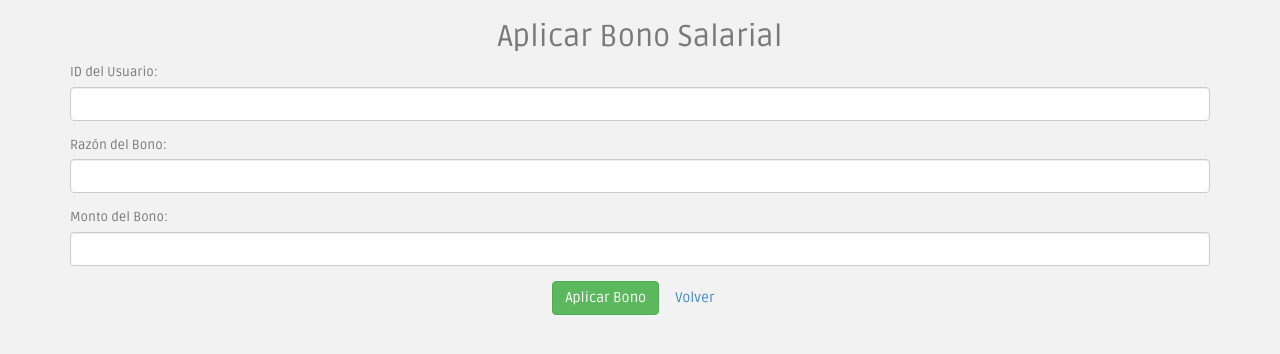
After one commit to JuanPaRojas22/AnalisisYModeladoGrupo2, a PHP site: page /aplicarBono.php in a window 1280 px wide. The commit adds this page. Shown: the top 354 px of the page. Run offline with PHP 8.4, Linux system fonts and the light colour scheme.

Commit message:
HU 23
Implementar lógica para aplicar bonos

Agregar botones para añadir y ver bonos salariales en la vista de MostrarUsuarios

```diff
--- /dev/null
+++ b/Plantilla_Access/aplicarBono.php
@@ -0,0 +1,74 @@
+<?php
+require 'conexion.php';
+session_start();
+
+$mensaje = "";
+
+if ($_SERVER["REQUEST_METHOD"] == "POST") {
+    $id_usuario = $_POST["id_usuario"];
+    $razon = $_POST["razon"];
+    $monto_total = $_POST["monto_total"];
+    $fecha_aplicacion = date("Y-m-d");
+    $usuariocreacion = "admin"; //
+    $fechacreacion = date("Y-m-d");
+
+    // Insertar en la tabla Bonos
+    $query = "INSERT INTO Bonos (id_usuario, razon, monto_total, fecha_aplicacion, fechacreacion, usuariocreacion)
+              VALUES (?, ?, ?, ?, ?, ?)";
+    $stmt = $conn->prepare($query);
+    $stmt->bind_param("isssss", $id_usuario, $razon, $monto_total, $fecha_aplicacion, $fechacreacion, $usuariocreacion);
+
+    if ($stmt->execute()) {
+        $mensaje = "Bono registrado correctamente.";
+    } else {
+        $mensaje = "Error al registrar el bono.";
+    }
+
+    $stmt->close();
+    $conn->close();
+}
+?>
+
+<!DOCTYPE html>
+<html lang="es">
+<head>
+    <meta charset="UTF-8">
+    <meta name="viewport" content="width=device-width, initial-scale=1.0">
+    <title>Aplicar Bono Salarial</title>
+    <link href="assets/css/bootstrap.css" rel="stylesheet">
+    <link href="assets/css/style.css" rel="stylesheet">
+</head>
+<body>
+<div class="container">
+    <h2 class="text-center mt-4">Aplicar Bono Salarial</h2>
+    <form action="" method="POST" class="mt-4">
+        <div class="form-group">
+            <label for="id_usuario">ID del Usuario:</label>
+            <input type="number" name="id_usuario" class="form-control" required>
+        </div>
+
+        <div class="form-group">
+            <label for="razon">Razón del Bono:</label>
+            <input type="text" name="razon" class="form-control" required>
+        </div>
+
+        <div class="form-group">
+            <label for="monto_total">Monto del Bono:</label>
+            <input type="number" step="0.01" name="monto_total" class="form-control" required>
+        </div>
+
+        <div class="text-center mt-4">
+            <button type="submit" class="btn btn-success">Aplicar Bono</button>
+            <a href="MostrarUsuarios.php" class="btn btn-secondary">Volver</a>
+        </div>
+    </form>
+
+    <?php if (!empty($mensaje)): ?>
+        <div class="alert alert-info mt-3"><?php echo $mensaje; ?></div>
+    <?php endif; ?>
+</div>
+
+<script src="assets/js/jquery.js"></script>
+<script src="assets/js/bootstrap.min.js"></script>
+</body>
+</html>
```
Also changed, not shown: Plantilla_Access/MostrarUsuarios.php (+7 -2 lines), Plantilla_Access/verBono.php (added, +54 -0 lines).
